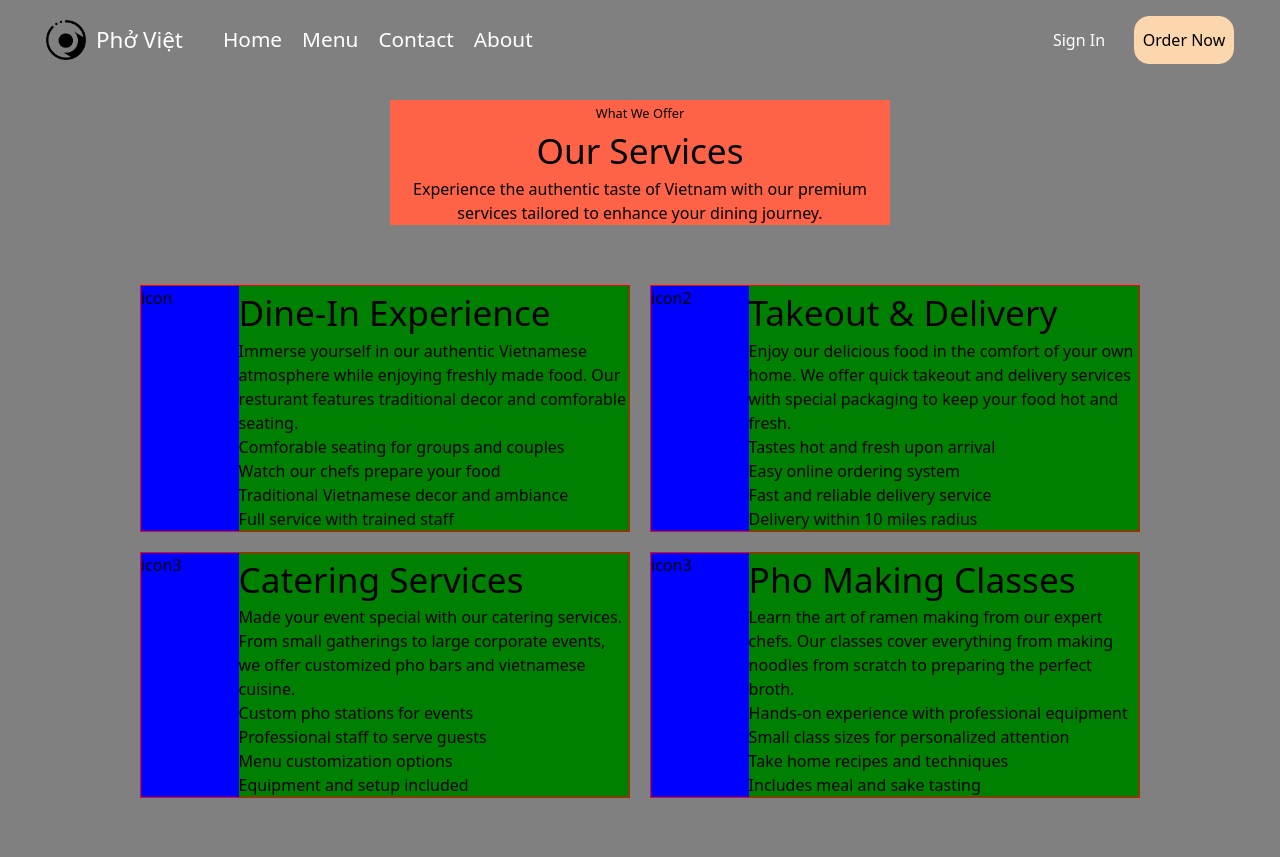
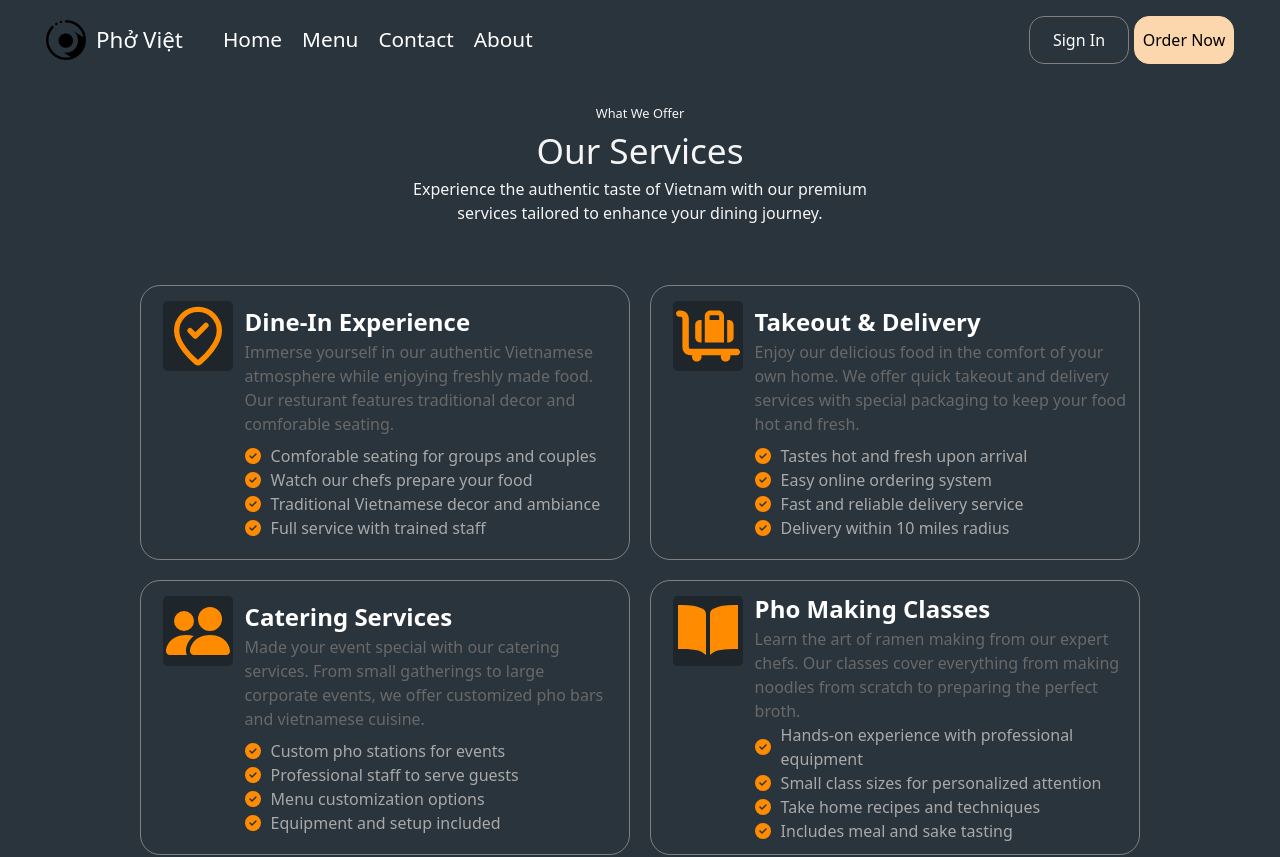
Before and after one commit to 23klhuynh/Vietnamese_restaurant, a React (Vite) app in the folder client/: page /services in a window 1280 px wide. Shown: the top 857 px of the page. Built offline with nearby package versions, Linux system fonts and the light colour scheme.

Commit message:
Almost done with the services page.

```diff
--- a/client/src/components/fragments/Footer.tsx
+++ b/client/src/components/fragments/Footer.tsx
@@ -1,7 +1,7 @@
 import NewIcon from "../../assets/NewIcon.png";
 function Footer() {
   return (
-    <div className="footer-container text-center footer bg-gray-800 text-white py-4 mt-4 ">
+    <div className="footer-container text-center footer bg-gray-800 text-white py-4  ">
       <div className="footer__top grid grid-cols-4 place-items-center max-w-[1000px] mx-auto p-9 text-start gap-5">
         <div className="flex flex-col gap-2 h-[100%]">
           <h3 className="flex items-center justify-start gap-3 bg-gradient-to-r from-orange-300 to-orange-600 bg-clip-text text-transparent mb-5">
--- a/client/src/index.css
+++ b/client/src/index.css
@@ -867,7 +867,7 @@ h3 {
 
 .services{
   min-height: 150vh;
-  background-color: grey;
+  background-color: #2A343C;
 }
 .services__container{
   max-width: 1000px;
@@ -875,12 +875,13 @@ h3 {
   padding-top: 80px;
 }
 .services__header{
-  background-color: tomato;
+  /* background-color: tomato; */
   text-align: center;
   max-width: 500px;
   margin: 0 auto;
   margin-bottom: 60px;
   margin-top: 20px;
+  color: whitesmoke;
 }
 .services__content{
   display: grid;
@@ -888,19 +889,49 @@ h3 {
   gap: 20px;
 }
 .services__item{
-  border: 1px solid red;
+  border: 1px solid grey;
   display: flex;
-
+  padding: 10px;
+  border-radius: 20px;
+  min-height: 275px;
 }
 .services__icon{
   flex: 1;
-  background-color: blue;
+  /* background-color: blue; */
+  place-items: center;
+  font-size: 4rem;
+  color: darkorange;
+  margin-top: 5px;
+}
+.services__icon span{
+  background: #1E252B;
+  display: block;
+  border-radius: 5px;
+  padding: 3px;
 }
 .services__description{
   flex: 4;
-  background-color: green;
+  display: flex;
+  flex-direction: column;
+  justify-content: space-evenly;
 }
-
+.services__description-header h3{
+  font-size: clamp(1.2rem, 4vw, 1.5rem);
+  font-weight: 700;
+  color: white;
+}
+.services__description-header p{
+  color: #696969;
+}
+.services__description-main li{
+  display: flex;
+  gap: 10px;
+  align-items: center;
+  color: darkgray;
+}
+.services__description-main li span{
+  color: darkorange;
+}
 
 
 
--- a/client/src/pages/Services.tsx
+++ b/client/src/pages/Services.tsx
@@ -1,11 +1,17 @@
+import { FaCircleCheck } from "react-icons/fa6";
+import { FaCartFlatbedSuitcase } from "react-icons/fa6";
+import { LuMapPinCheckInside } from "react-icons/lu";
+import { BsPeopleFill } from "react-icons/bs";
+import { IoBookSharp } from "react-icons/io5";
+
 function Services() {
   return (
     <div className="services">
       <div className="services__container">
         <div className="services__header">
-          <small>What We Offer</small>
-          <h1>Our Services</h1>
-          <p>
+          <small className="border border-red-800 rounded-2xl bg-red-800 px-6 py-2">What We Offer</small>
+          <h1 className="font-bold text-white">Our Services</h1>
+          <p className="text-gray-400">
             Experience the authentic taste of Vietnam with our premium services
             tailored to enhance your dining journey.
           </p>
@@ -13,7 +19,11 @@ function Services() {
 
         <div className="services__content">
           <div className="services__item">
-            <div className="services__icon">icon</div>
+            <div className="services__icon">
+              <span>
+                <LuMapPinCheckInside />
+              </span>
+            </div>
             <div className="services__description">
               <div className="services__description-header">
                 <h3>Dine-In Experience</h3>
@@ -23,17 +33,42 @@ function Services() {
                   decor and comforable seating.
                 </p>
               </div>
-              <ul className="services__dexcription-main">
-                <li>Comforable seating for groups and couples</li>
-                <li>Watch our chefs prepare your food</li>
-                <li>Traditional Vietnamese decor and ambiance</li>
-                <li>Full service with trained staff</li>
+              <ul className="services__description-main">
+                <li>
+                  <span>
+                    <FaCircleCheck />
+                  </span>
+                  Comforable seating for groups and couples
+                </li>
+                <li>
+                  <span>
+                    <FaCircleCheck />
+                  </span>
+                  Watch our chefs prepare your food
+                </li>
+                <li>
+                  <span>
+                    <FaCircleCheck />
+                  </span>
+                  Traditional Vietnamese decor and ambiance
+                </li>
+                <li>
+                  <span>
+                    <FaCircleCheck />
+                  </span>
+                  Full service with trained staff
+                </li>
               </ul>
             </div>
           </div>
 
           <div className="services__item">
-            <div className="services__icon">icon2</div>
+            <div className="services__icon">
+              <span>
+                <FaCartFlatbedSuitcase />
+              </span>
+              {/* <h3>icon</h3>{" "} */}
+            </div>
             <div className="services__description">
               <div className="services__description-header">
                 <h3>Takeout & Delivery</h3>
@@ -43,17 +78,41 @@ function Services() {
                   packaging to keep your food hot and fresh.
                 </p>
               </div>
-              <ul className="services__dexcription-main">
-                <li>Tastes hot and fresh upon arrival</li>
-                <li>Easy online ordering system</li>
-                <li>Fast and reliable delivery service</li>
-                <li>Delivery within 10 miles radius</li>
+              <ul className="services__description-main">
+                <li>
+                  <span>
+                    <FaCircleCheck />
+                  </span>
+                  Tastes hot and fresh upon arrival
+                </li>
+                <li>
+                  <span>
+                    <FaCircleCheck />
+                  </span>
+                  Easy online ordering system
+                </li>
+                <li>
+                  <span>
+                    <FaCircleCheck />
+                  </span>
+                  Fast and reliable delivery service
+                </li>
+                <li>
+                  <span>
+                    <FaCircleCheck />
+                  </span>
+                  Delivery within 10 miles radius
+                </li>
               </ul>
             </div>
           </div>
 
           <div className="services__item">
-            <div className="services__icon">icon3</div>
+            <div className="services__icon">
+              <span>
+                <BsPeopleFill />
+              </span>
+            </div>
             <div className="services__description">
               <div className="services__description-header">
                 <h3>Catering Services</h3>
@@ -63,17 +122,41 @@ function Services() {
                   bars and vietnamese cuisine.
                 </p>
               </div>
-              <ul className="services__dexcription-main">
-                <li>Custom pho stations for events</li>
-                <li>Professional staff to serve guests</li>
-                <li>Menu customization options</li>
-                <li>Equipment and setup included</li>
+              <ul className="services__description-main">
+                <li>
+                  <span>
+                    <FaCircleCheck />
+                  </span>
+                  Custom pho stations for events
+                </li>
+                <li>
+                  <span>
+                    <FaCircleCheck />
+                  </span>
+                  Professional staff to serve guests
+                </li>
+                <li>
+                  <span>
+                    <FaCircleCheck />
+                  </span>
+                  Menu customization options
+                </li>
+                <li>
+                  <span>
+                    <FaCircleCheck />
+                  </span>
+                  Equipment and setup included
+                </li>
               </ul>
             </div>
           </div>
 
           <div className="services__item">
-            <div className="services__icon">icon3</div>
+            <div className="services__icon">
+              <span>
+                <IoBookSharp />
+              </span>
+            </div>
             <div className="services__description">
               <div className="services__description-header">
                 <h3>Pho Making Classes</h3>
@@ -83,11 +166,31 @@ function Services() {
                   preparing the perfect broth.
                 </p>
               </div>
-              <ul className="services__dexcription-main">
-                <li>Hands-on experience with professional equipment</li>
-                <li>Small class sizes for personalized attention</li>
-                <li>Take home recipes and techniques</li>
-                <li>Includes meal and sake tasting</li>
+              <ul className="services__description-main">
+                <li>
+                  <span>
+                    <FaCircleCheck />
+                  </span>
+                  Hands-on experience with professional equipment
+                </li>
+                <li>
+                  <span>
+                    <FaCircleCheck />
+                  </span>
+                  Small class sizes for personalized attention
+                </li>
+                <li>
+                  <span>
+                    <FaCircleCheck />
+                  </span>
+                  Take home recipes and techniques
+                </li>
+                <li>
+                  <span>
+                    <FaCircleCheck />
+                  </span>
+                  Includes meal and sake tasting
+                </li>
               </ul>
             </div>
           </div>
```
